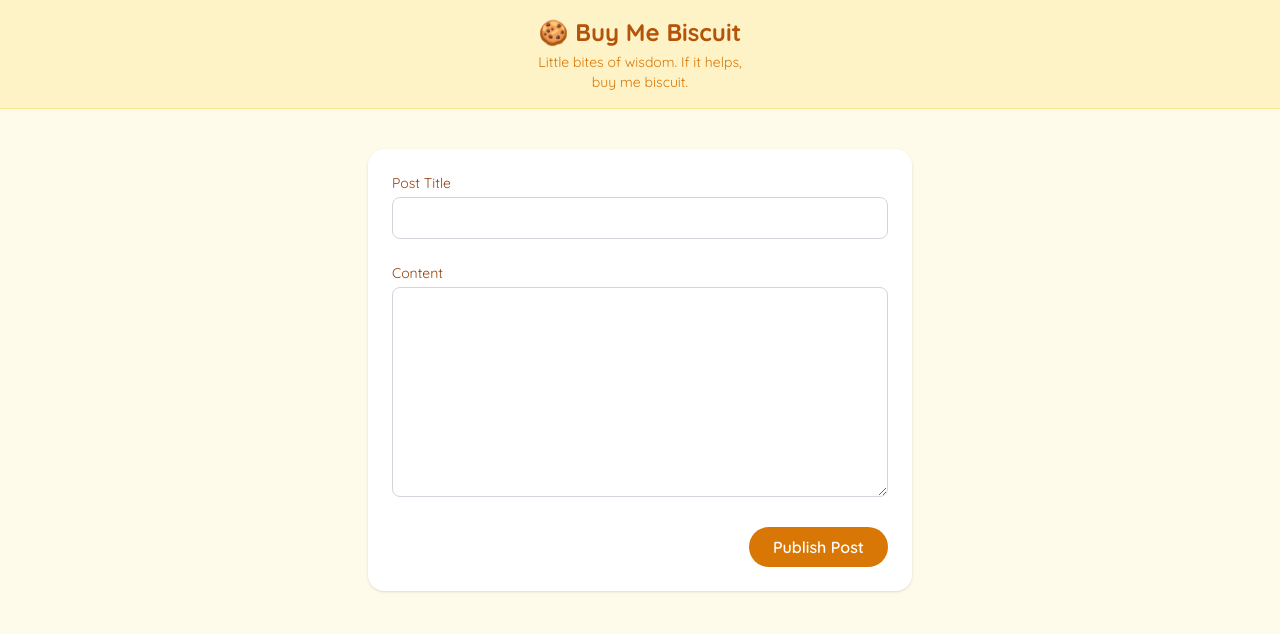
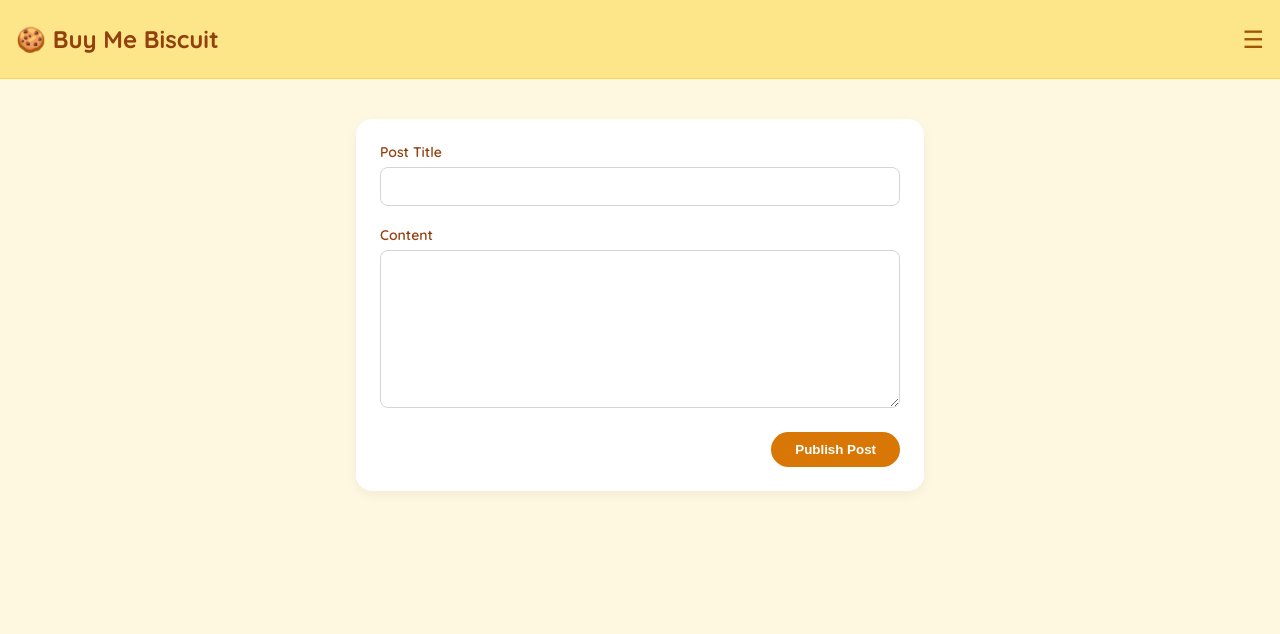
Before and after one commit to 93Chidiebere/buymebiscuit, a plain HTML site: page admin/admin.html in a window 1280 px wide. Drawn offline with nearby package versions, Linux system fonts and the light colour scheme.

Commit message:
Updated index page and admin content

```diff
--- a/admin/admin.html
+++ b/admin/admin.html
@@ -5,56 +5,55 @@
     <meta charset="UTF-8" />
     <meta name="viewport" content="width=device-width, initial-scale=1.0" />
     <title>Add New Post – Biscuit Blog</title>
-    <script src="https://cdn.tailwindcss.com"></script>
     <link href="https://fonts.googleapis.com/css2?family=Quicksand:wght@400;600;700&display=swap" rel="stylesheet">
-    <style>
-        body {
-            font-family: 'Quicksand', sans-serif;
-        }
-    </style>
+    <link rel="stylesheet" href="../styles.css" />
 </head>
 
-<body class="bg-amber-50 text-gray-800">
+<body>
+    <header class="navbar">
+        <a href="index.html" style="text-decoration: none;">
+            <h1>🍪 Buy Me Biscuit</h1>
+        </a>
+        <div class="menu-toggle" onclick="toggleMenu()">☰</div>
+    </header>
+     <div id="overlay" class="overlay" onclick="toggleMenu()"></div>
 
-    <!-- Header -->
-    <!-- <header class="bg-amber-100 px-4 py-6 shadow-md text-center">
-        <h1 class="text-2xl font-bold text-amber-800">Add New Blog Post</h1>
-        <p class="text-amber-700 mt-1">Share your latest crunchy story 🍪</p>
-    </header> -->
-    <header class="bg-amber-100 p-4 border-b border-amber-200 text-center">
-        <h1 class="text-2xl font-bold text-amber-700">🍪 Buy Me Biscuit</h1>
-        <p class="text-sm text-amber-600 mt-1">Little bites of wisdom. If it helps,<br>buy me biscuit.</p>
-    </header>
 
-    <!-- Form Container -->
-    <main class="max-w-xl mx-auto px-4 py-10">
-        <form action="/submit-post" method="POST" class="bg-white p-6 rounded-2xl shadow space-y-6">
+    <!-- Side Menu -->
+    <nav id="sideMenu" class="side-menu">
+        <button onclick="toggleMenu()" class="close-btn">×</button>
+        <ul>
+            <li><a href="index.html">Home</a></li>
+            <li><a href="#">About Me</a></li>
+            <li><a href="#">Contact Me</a></li>
+            <li><a href="#">FAQ</a></li>
+        </ul>
+    </nav>
 
-            <!-- Title Input -->
+    <!-- Overlay -->
+    <div id="overlay" class="overlay" onclick="toggleMenu()"></div>
+    <main>
+        <form action="/submit-post" method="POST">
             <div>
-                <label for="title" class="block text-sm font-medium text-amber-800 mb-1">Post Title</label>
-                <input type="text" id="title" name="title" required
-                    class="w-full border border-gray-300 rounded-lg px-4 py-2 focus:outline-none focus:ring-2 focus:ring-amber-500" />
+                <label for="title">Post Title</label>
+                <input type="text" id="title" name="title" required />
             </div>
 
-            <!-- Content Textarea -->
             <div>
-                <label for="content" class="block text-sm font-medium text-amber-800 mb-1">Content</label>
-                <textarea id="content" name="content" rows="8" required
-                    class="w-full border border-gray-300 rounded-lg px-4 py-2 resize-y focus:outline-none focus:ring-2 focus:ring-amber-500"></textarea>
+                <label for="content">Content</label>
+                <textarea id="content" name="content" rows="8" required></textarea>
             </div>
 
-            <!-- Submit Button -->
-            <div class="text-right">
-                <button type="submit"
-                    class="bg-amber-600 text-white font-semibold px-6 py-2 rounded-full hover:bg-amber-700 transition">
-                    Publish Post
-                </button>
+            <div class="form-footer">
+                <button type="submit">Publish Post</button>
             </div>
-
         </form>
     </main>
-
+    <script>
+        function toggleMenu() {
+            document.body.classList.toggle('menu-open');
+        }
+     </script>
 </body>
 
 </html>
--- a/styles.css
+++ b/styles.css
@@ -381,3 +381,83 @@ body {
     background-color: #b45309;
     /* amber-700 */
 }
+
+/* admin page */
+
+
+header.navbar {
+    background-color: #fde68a;
+    border-bottom: 1px solid #fcd34d;
+    text-align: center;
+    padding: 1.5rem 1rem;
+}
+
+header.navbar h1 {
+    font-size: 24px;
+    color: #92400e;
+    margin: 0;
+}
+
+header.navbar p {
+    font-size: 14px;
+    color: #b45309;
+    margin-top: 4px;
+}
+
+main {
+    max-width: 600px;
+    margin: 40px auto;
+    padding: 0 1rem;
+}
+
+form {
+    background-color: white;
+    padding: 24px;
+    border-radius: 16px;
+    box-shadow: 0 4px 12px rgba(0, 0, 0, 0.05);
+}
+
+label {
+    display: block;
+    margin-bottom: 6px;
+    color: #92400e;
+    font-weight: 600;
+    font-size: 14px;
+}
+
+input[type="text"],
+textarea {
+    width: 100%;
+    padding: 10px 12px;
+    border: 1px solid #d1d5db;
+    border-radius: 8px;
+    font-size: 15px;
+    resize: vertical;
+    margin-bottom: 20px;
+}
+
+input:focus,
+textarea:focus {
+    outline: none;
+    border-color: #f59e0b;
+    box-shadow: 0 0 0 2px #fde68a;
+}
+
+button {
+    background-color: #d97706;
+    color: white;
+    padding: 10px 24px;
+    border: none;
+    border-radius: 999px;
+    font-weight: bold;
+    cursor: pointer;
+    transition: background-color 0.3s ease;
+}
+
+button:hover {
+    background-color: #b45309;
+}
+
+.form-footer {
+    text-align: right;
+}
```
Also changed, not shown: index.html (+6 -5 lines).
